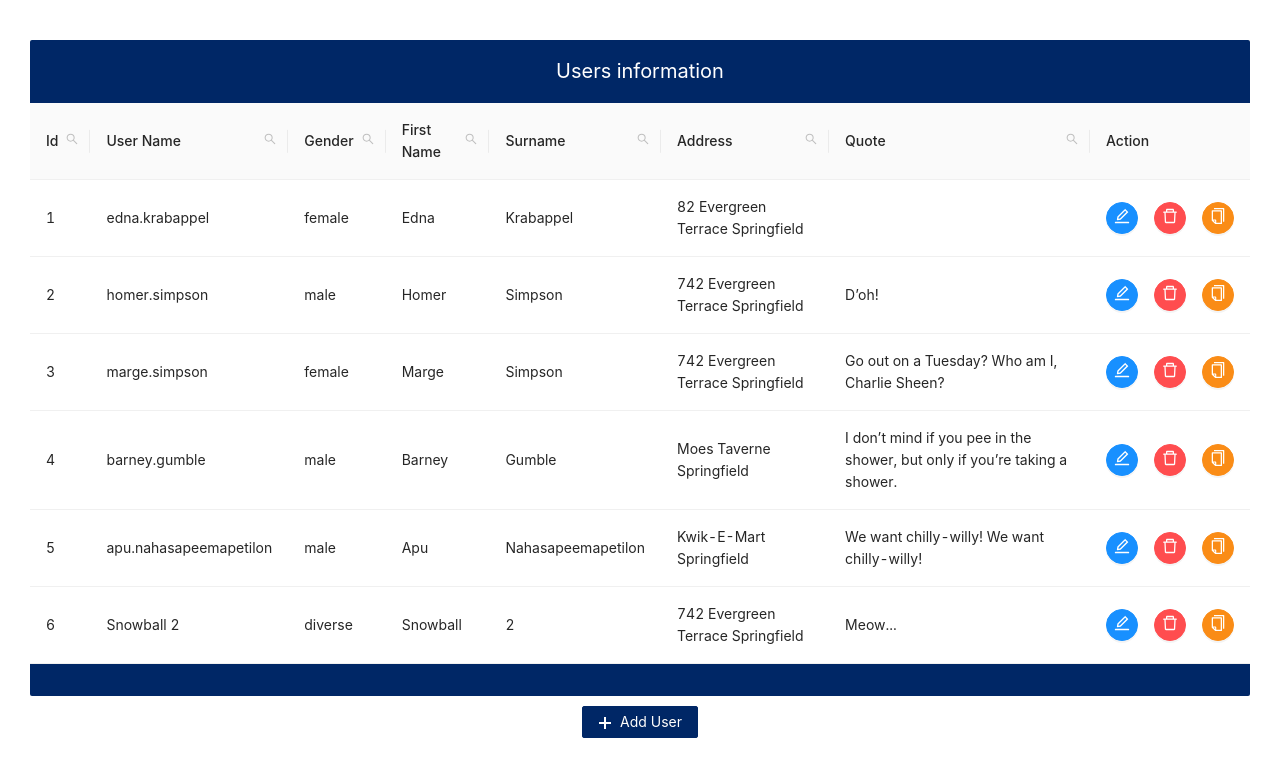
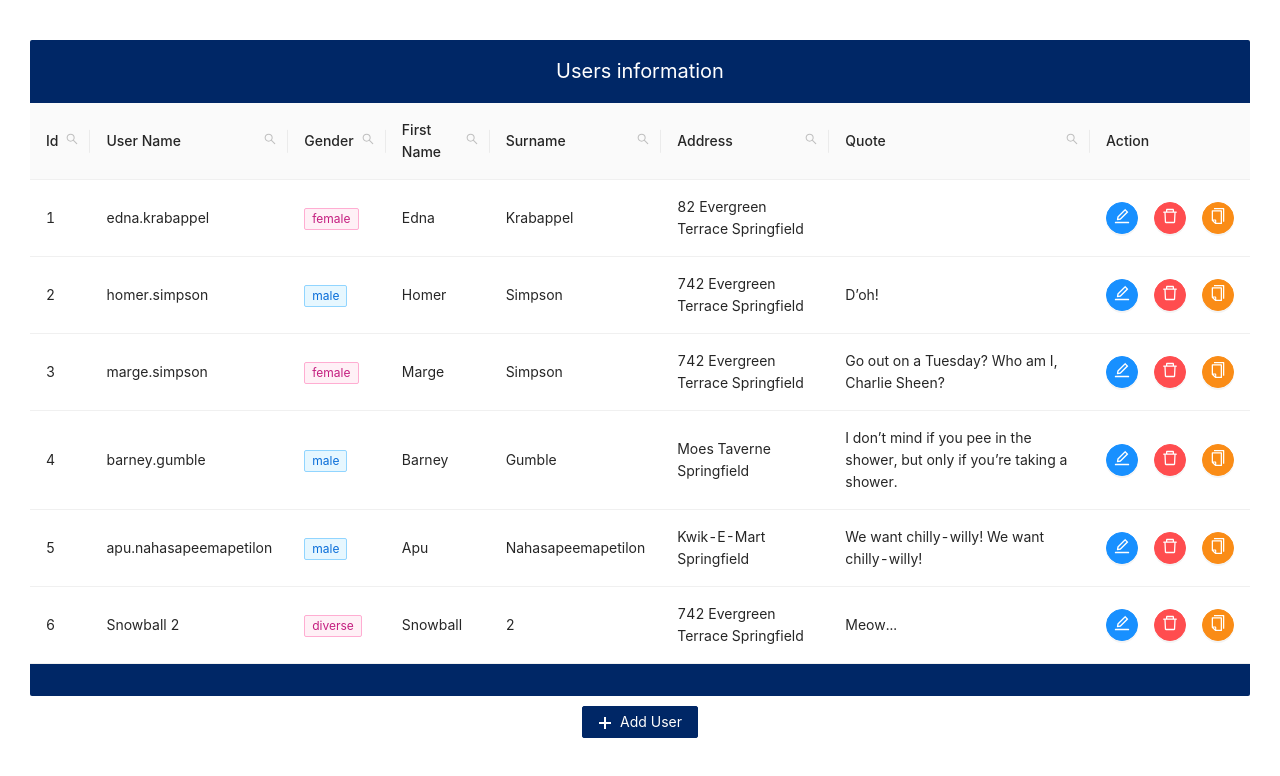
Before and after one commit to mahefnawy/bewerber-case-idealo, a React (Create React App) app: page / in a window 1280 px wide. Shown: the top 776 px of the page. Built offline with nearby package versions, Linux system fonts and the light colour scheme.

Commit message:
FE-1000 - gender tags

```diff
--- a/src/components/partials/usersInfoSearchTable/UsersInfoSearchTable.js
+++ b/src/components/partials/usersInfoSearchTable/UsersInfoSearchTable.js
@@ -1,5 +1,5 @@
 import React from 'react';
-import { Table, Input, Button, Space, Tooltip } from 'antd';
+import { Table, Input, Button, Space, Tooltip, Tag } from 'antd';
 import Highlighter from 'react-highlight-words';
 import { SearchOutlined, EditOutlined, DeleteOutlined, CopyOutlined } from '@ant-design/icons';
 
@@ -109,9 +109,11 @@ class UsersInfoSearchTable extends React.Component {
       {
         title: 'Gender',
         dataIndex: 'gender',
-        key: 'key',
+        key: 'gender',
         ...this.getColumnSearchProps('gender'),
-        render: text => <span>{text}</span>
+        render: (gender) => (
+          gender === 'male' ? <Tag color="blue" key={gender}>{gender}</Tag>: <Tag color="pink" key={gender}>{gender}</Tag>
+        ),
       },
       {
         title: 'First Name',
```
